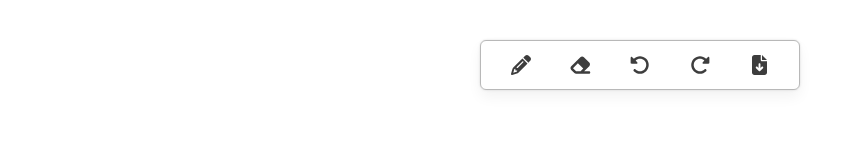
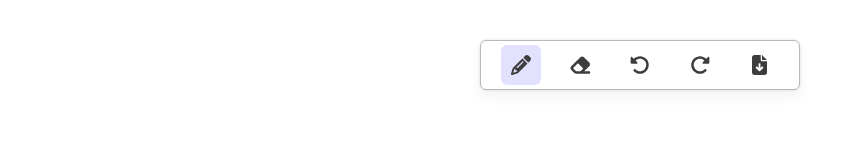
Before and after one commit to RajeevKhati/sketch-book, a Next.js app: page / in a window 1280 px wide. Shown: the top 160 px of the page, without its empty margins (0-864 px from the left). Built offline with nearby package versions, Linux system fonts and the light colour scheme.

Commit message:
feat(menu): handle menu item click

```diff
--- a/src/components/Menu/index.js
+++ b/src/components/Menu/index.js
@@ -9,25 +9,31 @@ import {
 } from "@fortawesome/free-solid-svg-icons";
 import styles from "./index.module.css";
 import { MENU_ITEMS } from "@/shared/constants";
-import { useDispatch } from "react-redux";
+import { useDispatch, useSelector } from "react-redux";
 import { menuItemClick } from "@/slice/menuSlice";
+import cx from "classnames";
 
 export const Menu = () => {
   const dispatch = useDispatch();
+  const activeMenuItem = useSelector((state) => state.menu.activeMenuItem);
   const handleMenuItemClick = (menuItem) => {
     dispatch(menuItemClick(menuItem));
   };
   return (
     <div className={styles.menuContainer}>
       <button
-        className={styles.iconWrapper}
+        className={cx(styles.iconWrapper, {
+          [styles.active]: activeMenuItem === MENU_ITEMS.PENCIL,
+        })}
         onClick={() => handleMenuItemClick(MENU_ITEMS.PENCIL)}
         tabIndex={0}
       >
         <FontAwesomeIcon icon={faPencil} className={styles.icon} />
       </button>
       <button
-        className={styles.iconWrapper}
+        className={cx(styles.iconWrapper, {
+          [styles.active]: activeMenuItem === MENU_ITEMS.ERASER,
+        })}
         onClick={() => handleMenuItemClick(MENU_ITEMS.ERASER)}
         tabIndex={0}
       >
@@ -35,21 +41,27 @@ export const Menu = () => {
       </button>
       <button
         className={styles.iconWrapper}
-        onClick={() => handleMenuItemClick(MENU_ITEMS.UNDO)}
+        onClick={() => {
+          //
+        }}
         tabIndex={0}
       >
         <FontAwesomeIcon icon={faRotateLeft} className={styles.icon} />
       </button>
       <button
         className={styles.iconWrapper}
-        onClick={() => handleMenuItemClick(MENU_ITEMS.REDO)}
+        onClick={() => {
+          //
+        }}
         tabIndex={0}
       >
         <FontAwesomeIcon icon={faRotateRight} className={styles.icon} />
       </button>
       <button
         className={styles.iconWrapper}
-        onClick={() => handleMenuItemClick(MENU_ITEMS.DOWNLOAD)}
+        onClick={() => {
+          //
+        }}
         tabIndex={0}
       >
         <FontAwesomeIcon icon={faFileArrowDown} className={styles.icon} />
--- a/src/components/Toolbox/index.js
+++ b/src/components/Toolbox/index.js
@@ -1,10 +1,12 @@
 import React from "react";
 import styles from "./index.module.css";
-import { COLORS } from "@/shared/constants";
+import { COLORS, MENU_ITEMS } from "@/shared/constants";
 import { useSelector } from "react-redux";
 
 export const ToolBox = () => {
   const selectedMenuItem = useSelector((state) => state.menu.activeMenuItem);
+
+  const showColorOption = selectedMenuItem === MENU_ITEMS.PENCIL;
 
   const updateBrushSize = (e) => {
     //
@@ -12,6 +14,7 @@ export const ToolBox = () => {
 
   return (
     <div className={styles.toolboxContainer}>
+      {showColorOption ? (
         <div className={styles.toolItem}>
           <h4 className={styles.toolText}>Stroke color</h4>
           <div className={styles.itemContainer}>
@@ -41,6 +44,7 @@ export const ToolBox = () => {
             />
           </div>
         </div>
+      ) : null}
       <div className={styles.toolItem}>
         <h4 className={styles.toolText}>Brush size {selectedMenuItem}</h4>
         <div className={styles.itemContainer}>
```
Lines whose indentation alone changed are shown as unchanged.
